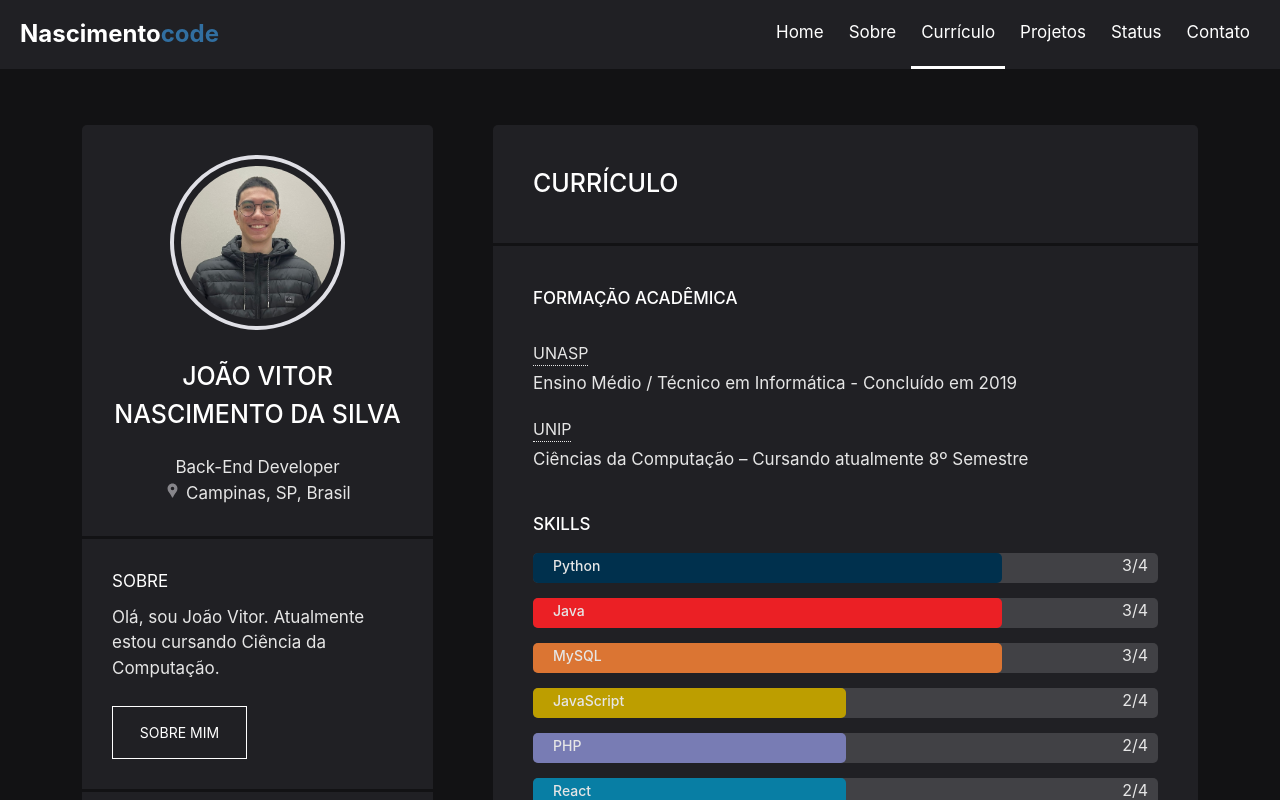
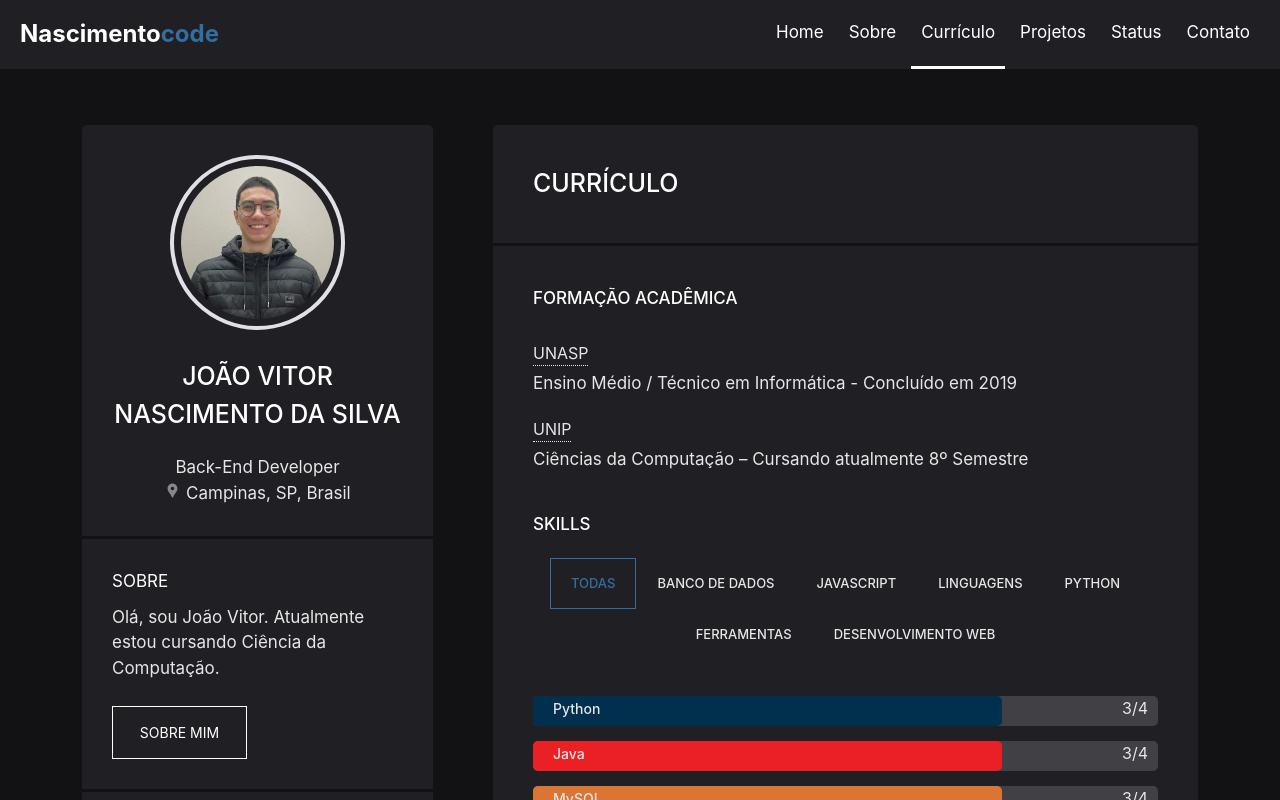
Before and after one commit to nascimentocode/personal-website, a React (Vite) app: page /personal-website/curriculo in a window 1280 px wide. Shown: the top 800 px of the page. Built offline with nearby package versions, Linux system fonts and the light colour scheme.

Commit message:
feat: Filtering skills by category

```diff
--- a/src/routes/Resume.jsx
+++ b/src/routes/Resume.jsx
@@ -1,9 +1,15 @@
 import "../index.css"
+import { useState } from "react"
 
+import NavigationSkill from "../components/NavigationSkill"
 import ProgressBar from "../components/ProgressBar"
 import data from "../data/resume/skills"
 
 function Resume() {
+    const [selectedCategory, setSelectedCategory] = useState("todas")
+
+    const filteredSkills = selectedCategory === "todas" ? data : data.filter(skill => skill.category.includes(selectedCategory))
+
     return (
         <section>
             <h2>Currículo</h2>
@@ -22,8 +28,9 @@ function Resume() {
                 </div>
                 <div id="skills">
                     <h3>Skills</h3>
+                    <NavigationSkill setSelectedSkills={setSelectedCategory} selectedCategory={selectedCategory} />
                     <div>
-                        {data.sort((a, b) => b.level - a.level).map((val) => <ProgressBar data={val} /> )}
+                        {filteredSkills.sort((a, b) => b.level - a.level).map((skill, index) => <ProgressBar key={index} data={skill} /> )}
                     </div>
                 </div>
             </div>
```
